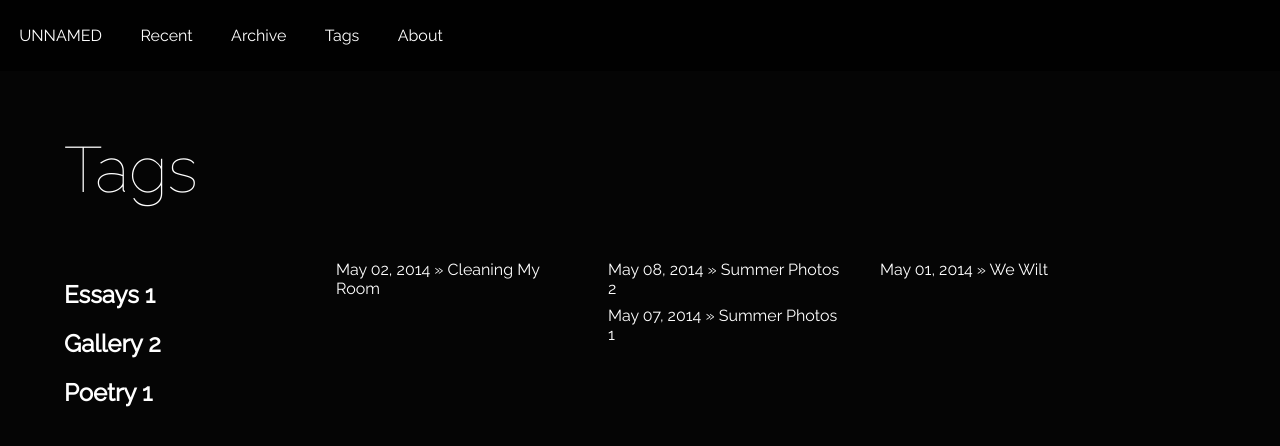
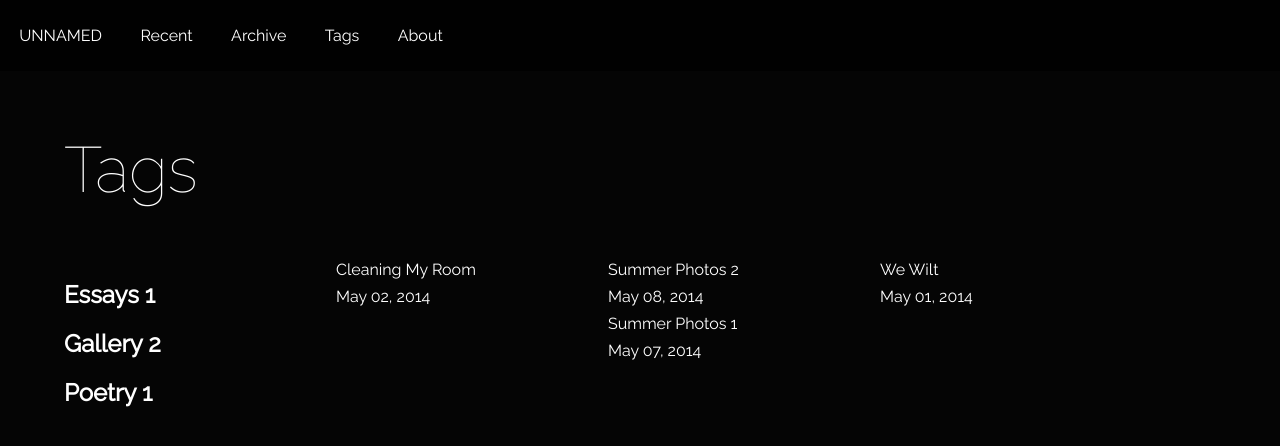
Before and after one commit to jk5228/unnamed, a Jekyll site: the page built from index.html, in a window 1280 px wide and 900 px high, scrolled down 2838 px. Shown: the top 446 px of the window. Built offline with Jekyll 4.4.1, drawn with Linux system fonts in a browser that asks for light colours; Markdown is read by kramdown in place of the engine named in the settings.

```diff
--- a/index.html
+++ b/index.html
@@ -377,7 +377,8 @@
 			{% capture this_word %}{{ tag_words[item] | strip_newlines }}{% endcapture %}
 			<div class="tags">
 				{% for post in site.tags[this_word] %}{% if post.title != null %}
-				<div class="tag"><span class="entry-date"><time datetime="{{ post.date | date_to_xmlschema }}" itemprop="datePublished">{{ post.date | date: "%B %d, %Y" }}</time></span> &raquo; <a href="{{ post.url }}">{{ post.title }}</a></div>
+				<div class="tag"><a href="{{ post.url }}">{{ post.title }}</a></div>
+				<div class="tag"><span class="entry-date"><time datetime="{{ post.date | date_to_xmlschema }}" itemprop="datePublished">{{ post.date | date: "%B %d, %Y" }}</time></span></div>
 				{% endif %}{% endfor %}
 			</div>
 		{% endunless %}{% endfor %}
```
